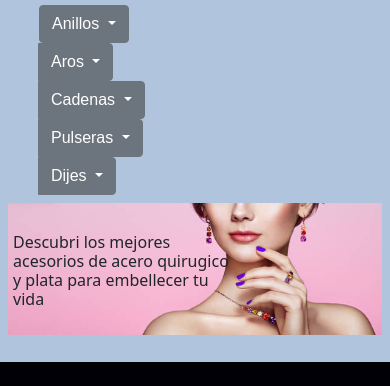
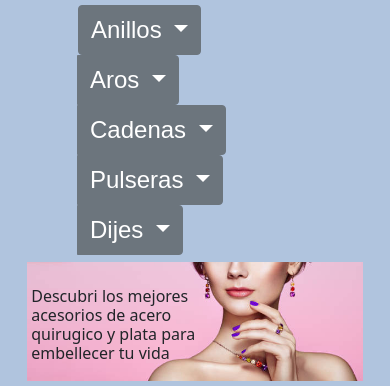
Before and after one commit to Tincho9819/segundaentregafinal, a plain HTML site: page index.html in a window 390 px wide. Shown: the part 348-734 px from the top of the page. Drawn offline with nearby package versions, Linux system fonts and the light colour scheme.

Commit message:
sexto y ultimo oho

```diff
--- a/Pages/anillos2.css
+++ b/Pages/anillos2.css
@@ -5,9 +5,16 @@ html {
     font-size: 16px;
 }
 .btn-group {
-    margin-left: auto;
-    margin-right: auto;
+    display: flex;
+    place-items: center;
+    justify-content: center;
+    width: 80%;
+    margin: 0 auto;
 }
+.dropdown-toggle {
+    font-size: 150%;
+}
+
 .sectorlogo {
     display: flex;
     flex-direction: row;
@@ -469,8 +476,7 @@ hr {
         100% {width: 9%;}
     }
     .btn-group {
-        margin-left: auto;
-        margin-right: auto;
+        margin: 0 auto;
     }
 }
 
@@ -657,6 +663,7 @@ hr {
         flex-direction: column;
         align-items: flex-start;
         justify-content: center;
+        margin-left: 20%;
     }
 
     .pulseralogo {
--- a/main.css
+++ b/main.css
@@ -47,7 +47,9 @@ html {
     text-transform: uppercase;
 }
 .cuerpocolumna {
-    width: 100%;
+    width: 90%;
+    margin-left: 5%;
+    margin-right: 5%;
 }
 
 .grid {
@@ -105,7 +107,14 @@ html {
     padding: 2%;
 }
 .btn-group {
-    left: 20%;
+    display: flex;
+    place-items: center;
+    justify-content: center;
+    width: 66%;
+    margin: 0 auto;
+}
+.dropdown-toggle {
+    font-size: 150%;
 }
 .imagenpropaganda {
     width: 100%;
@@ -416,7 +425,7 @@ html {
         100% {width: 9%;}
     }
     .btn-group {
-        left: 10%;
+        margin: 0 auto;
     }
 }
 
@@ -550,6 +559,7 @@ html {
         flex-direction: column;
         align-items: flex-start;
         justify-content: center;
+        margin-left: 20%;
     }
 
 }
```
